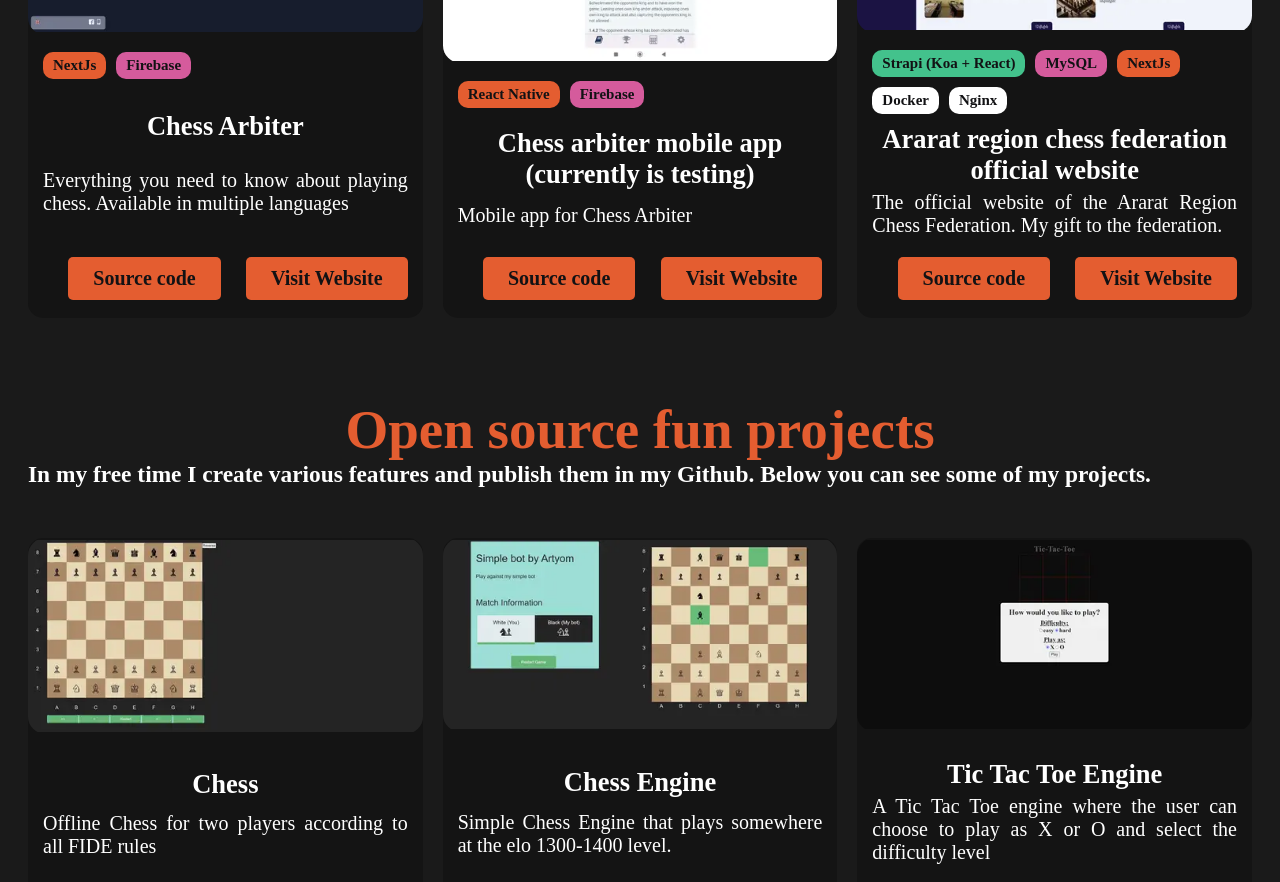
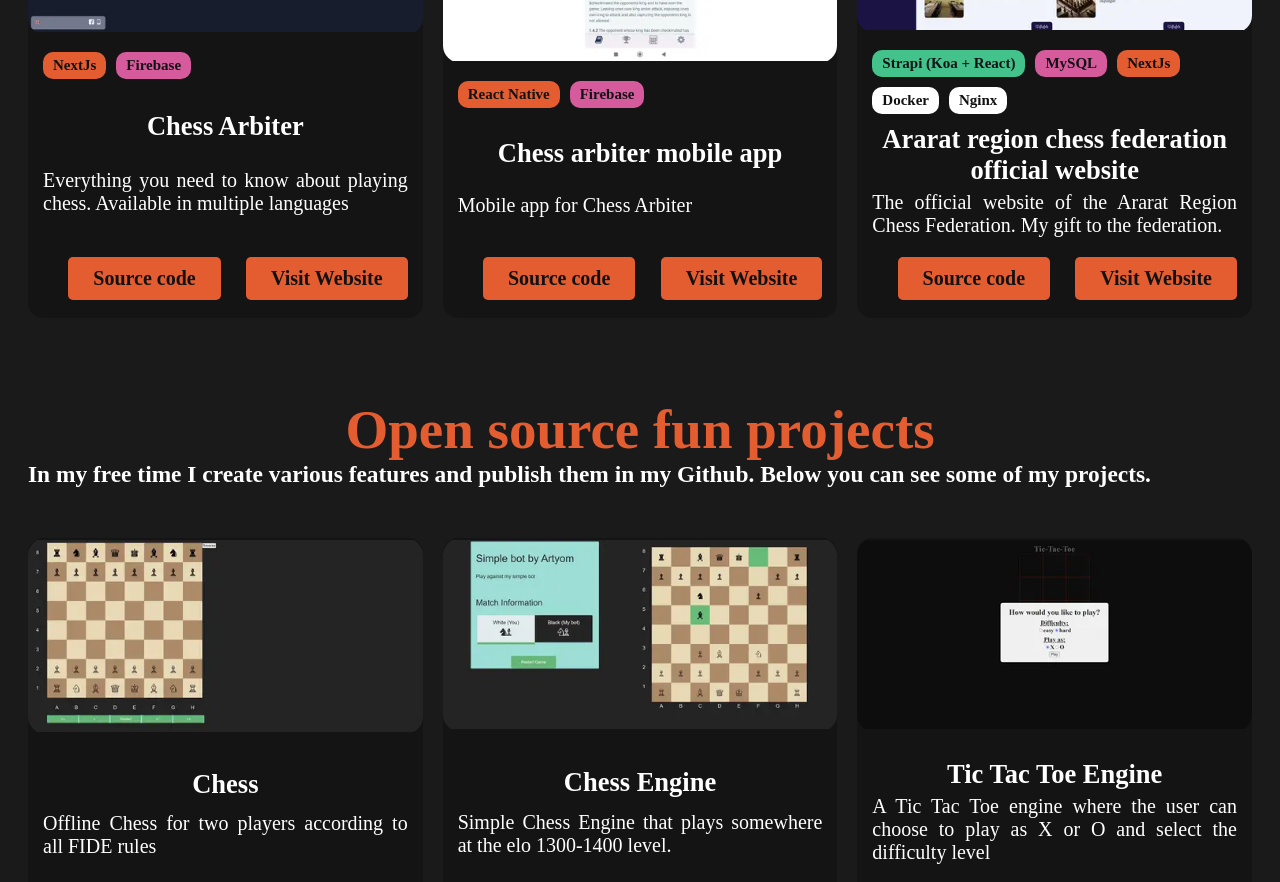
Before and after one commit to ArtyomSukiasyan/portfolio, a Next.js app: page / in a window 1280 px wide. Shown: the part 2260-3142 px from the top of the page. Built offline with nearby package versions, Linux system fonts and the light colour scheme.

Commit message:
feat: mention arbiter publishing

```diff
--- a/src/constants/project/projects.ts
+++ b/src/constants/project/projects.ts
@@ -35,7 +35,7 @@ export const OPEN_SOURCE_PROJECTS: IProject[] = [
     githubLink: "https://github.com/Chess-Arbiter/handbook",
   },
   {
-    title: "Chess arbiter mobile app (currently is testing)",
+    title: "Chess arbiter mobile app",
     text: "Mobile app for Chess Arbiter",
     image: arbiterMobileImg,
     roles: ["React Native", "Firebase"],
```
